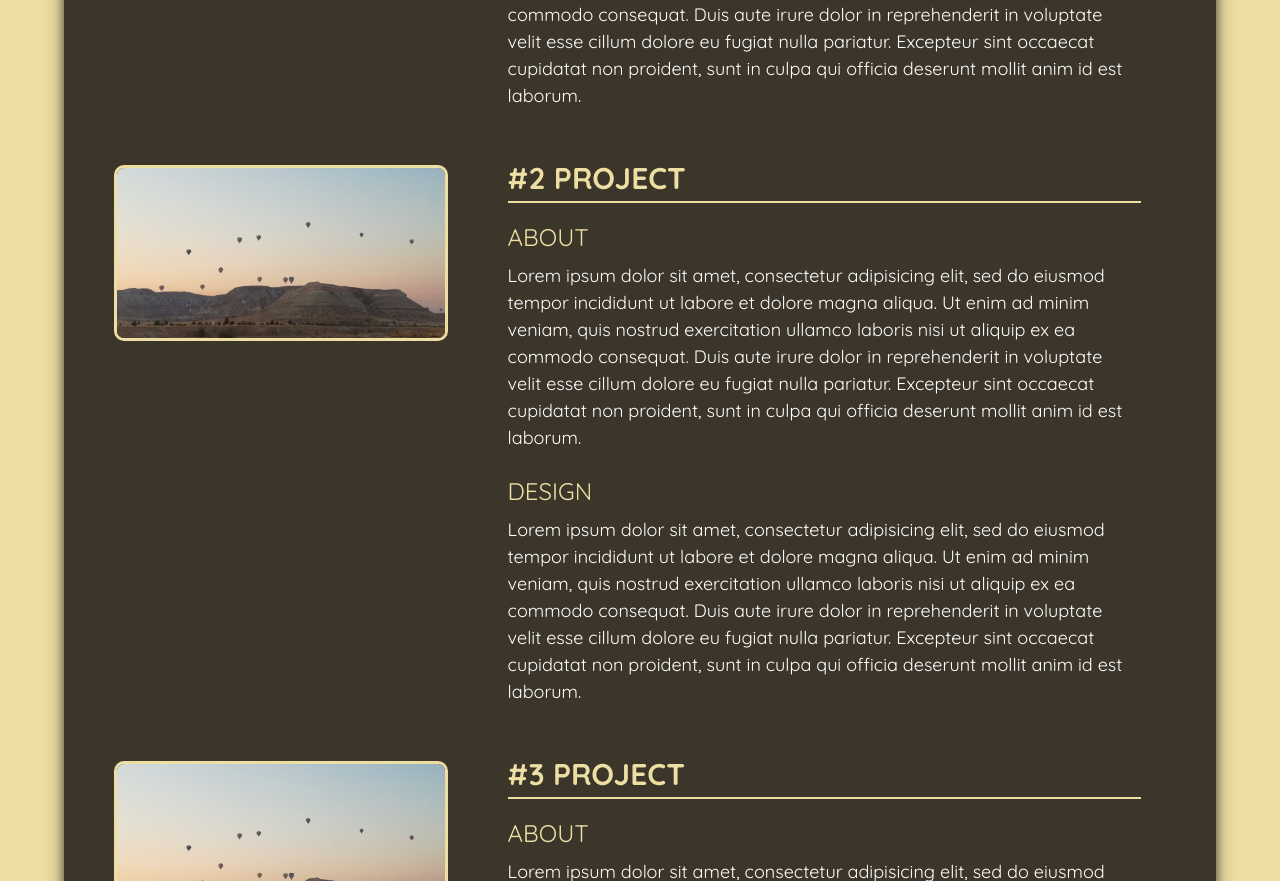
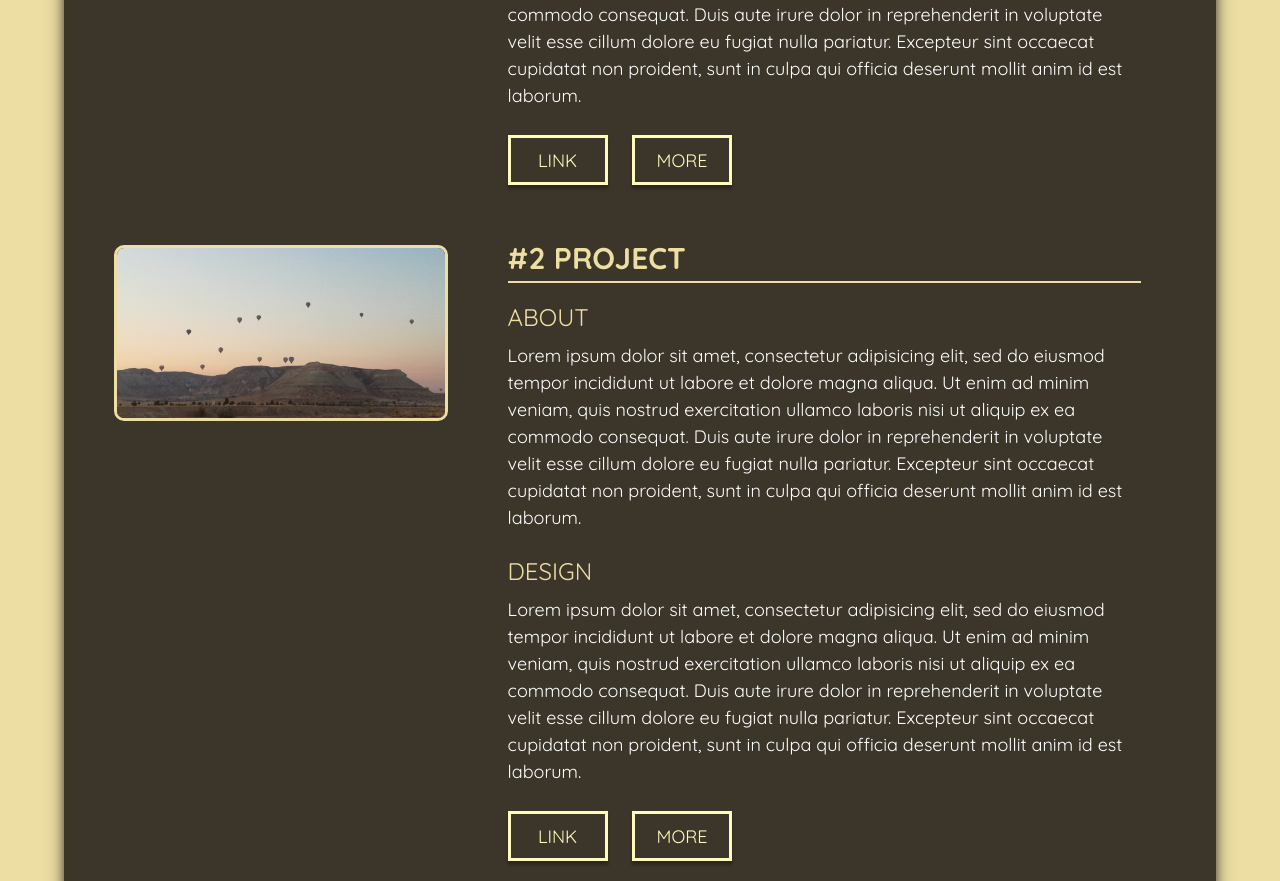
Before and after one commit to budryte/Portfolio_Website, a plain HTML site: page projectPage.html in a window 1280 px wide. Shown: the part 1344-2225 px from the top of the page. Drawn offline with nearby package versions, Linux system fonts and the light colour scheme.

Commit message:
Adding buttons to a project page.

```diff
--- a/projectPage.html
+++ b/projectPage.html
@@ -121,6 +121,10 @@
               exercitation ullamco laboris nisi ut aliquip ex ea commodo consequat. Duis aute irure dolor in reprehenderit
               in voluptate velit esse cillum dolore eu fugiat nulla pariatur. Excepteur sint occaecat cupidatat non proident,
               sunt in culpa qui officia deserunt mollit anim id est laborum.</p>
+              <div class="projectButtons">
+                <a><button type="button">Link</button></a>
+                <a><button type="button">More</button></a>
+              </div>
           </div>
         </section>
 
@@ -144,6 +148,10 @@
               exercitation ullamco laboris nisi ut aliquip ex ea commodo consequat. Duis aute irure dolor in reprehenderit
               in voluptate velit esse cillum dolore eu fugiat nulla pariatur. Excepteur sint occaecat cupidatat non proident,
               sunt in culpa qui officia deserunt mollit anim id est laborum.</p>
+          <div class="projectButtons">
+            <a><button type="button">Link</button></a>
+            <a><button type="button">More</button></a>
+          </div>
           </div>
         </section>
 
@@ -166,7 +174,11 @@
               exercitation ullamco laboris nisi ut aliquip ex ea commodo consequat. Duis aute irure dolor in reprehenderit
               in voluptate velit esse cillum dolore eu fugiat nulla pariatur. Excepteur sint occaecat cupidatat non proident,
               sunt in culpa qui officia deserunt mollit anim id est laborum.</p>
+          <div class="projectButtons">
+            <a><button type="button">Link</button></a>
+            <a><button type="button">More</button></a>
           </div>
+        </div>
         </section>
 
         <section>
@@ -188,6 +200,10 @@
               exercitation ullamco laboris nisi ut aliquip ex ea commodo consequat. Duis aute irure dolor in reprehenderit
               in voluptate velit esse cillum dolore eu fugiat nulla pariatur. Excepteur sint occaecat cupidatat non proident,
               sunt in culpa qui officia deserunt mollit anim id est laborum.</p>
+          <div class="projectButtons">
+            <a><button type="button">Link</button></a>
+            <a><button type="button">More</button></a>
+          </div>
           </div>
         </section>
       </div>
--- a/projectPageStyle.css
+++ b/projectPageStyle.css
@@ -208,6 +208,36 @@ main {
   border: none;
 }
 
+.projectSections button{
+  text-align: center;
+  font-size: 18px;
+  font-family: 'Quicksand', sans-serif;
+  background: none;
+  color: #FFFBBD;
+  text-decoration: none;
+  text-transform: uppercase;
+  width: 100px;
+  height: 50px;
+  border: #FFFBBD solid 3px;
+  box-shadow: 0 4px 3px 0 rgba(0, 0, 0, 0.3);
+  -webkit-transition-duration: 0.4s; /* Safari */
+  transition-duration: 0.5s;
+}
+
+.projectSections button:hover {
+    color: rgb(60,53,42);
+    font-weight: 600;
+    background-color: #FFFBBD;
+}
+
+.projectSections a{
+  margin: 0 10px;
+}
+
+.projectButtons {
+  margin: 0 20px 30px 20px;
+}
+
 #projectTitle {
   font-family: 'Quicksand', sans-serif;
   font-weight: 600;
```
Also changed, not shown: index.html (+0 -5 lines).
